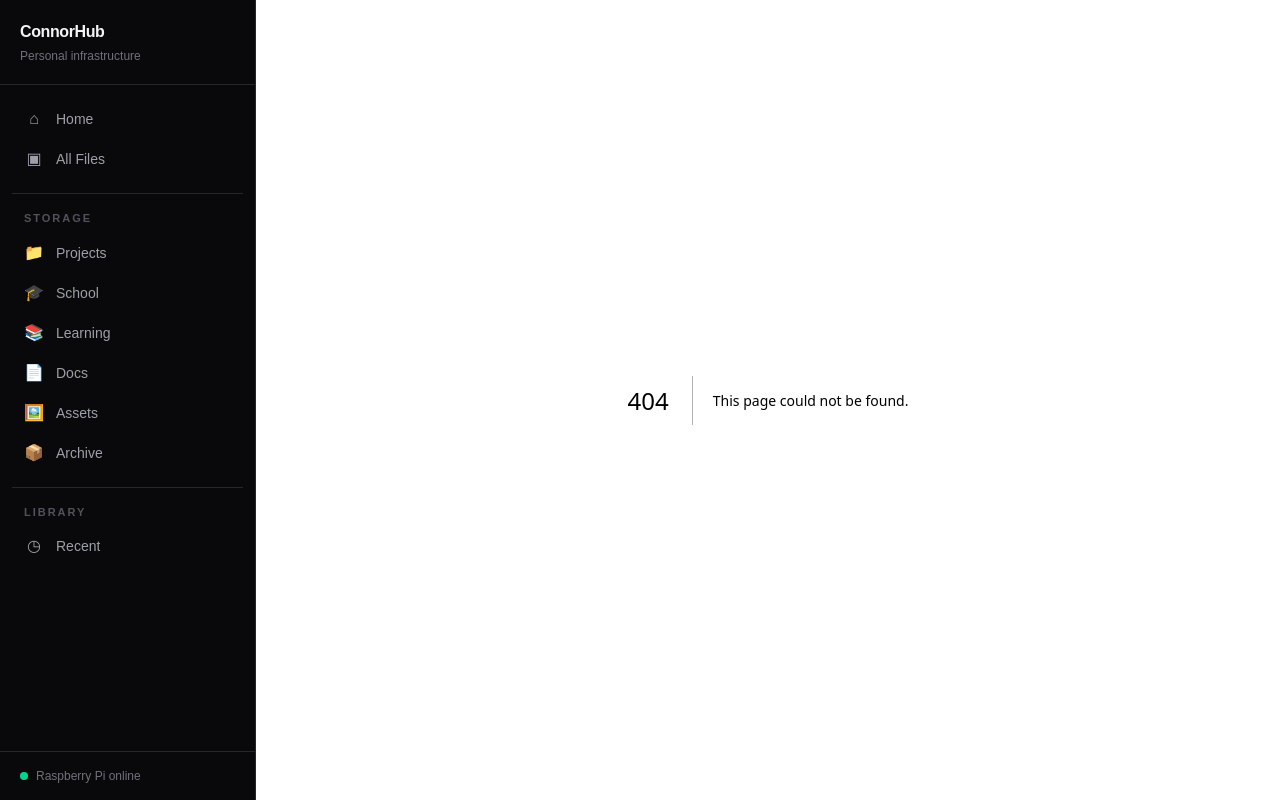
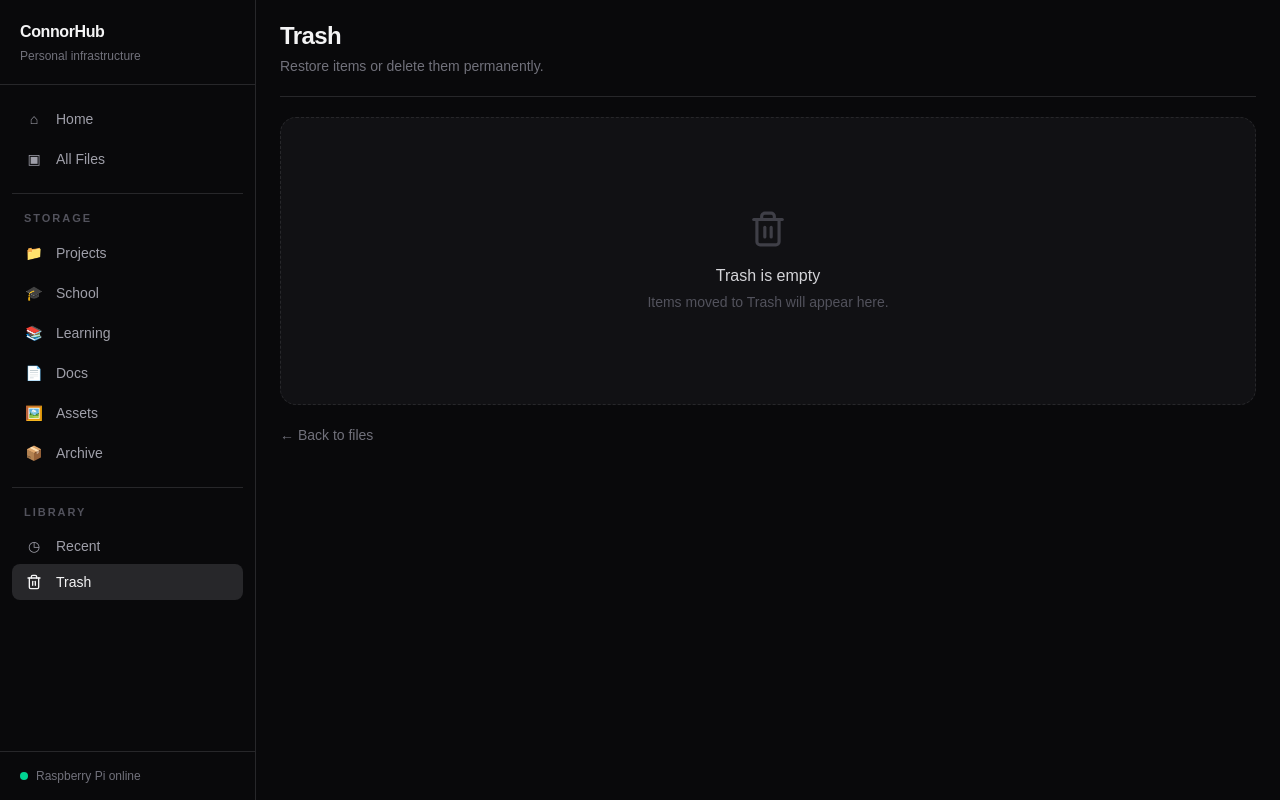
Before and after one commit to cfarwell02/ConnorHub, a Next.js app in the folder dashboard/: page /trash in a window 1280 px wide. Before the commit this address had no page. Built offline with nearby package versions, Linux system fonts and the light colour scheme.

Commit message:
feat: implement trash functionality with move to trash feature and trash page

```diff
--- /dev/null
+++ b/dashboard/src/app/api/files/trash/route.ts
@@ -0,0 +1,134 @@
+import { NextRequest, NextResponse } from "next/server";
+import { mkdir, readFile, rename, writeFile } from "node:fs/promises";
+import path from "node:path";
+
+import { CONNORHUB_ROOT, resolveConnorHubPath } from "@/lib/server-data";
+
+export type TrashRecord = {
+  id: string;
+  originalPath: string;
+  trashPath: string;
+  deletedAt: string;
+};
+
+const TRASH_DIRECTORY = path.join(CONNORHUB_ROOT, ".connorhub", "trash");
+
+const TRASH_INDEX = path.join(TRASH_DIRECTORY, "index.json");
+
+export async function GET() {
+  try {
+    const records = await readTrashRecords();
+
+    return NextResponse.json({
+      records,
+    });
+  } catch (error) {
+    console.error("Unable to read Trash:", error);
+
+    return NextResponse.json(
+      { error: "Trash could not be loaded." },
+      { status: 500 },
+    );
+  }
+}
+
+export async function POST(request: NextRequest) {
+  try {
+    const body = (await request.json()) as {
+      relativePath?: unknown;
+    };
+
+    if (
+      typeof body.relativePath !== "string" ||
+      body.relativePath.trim().length === 0
+    ) {
+      return NextResponse.json(
+        { error: "A file or folder path is required." },
+        { status: 400 },
+      );
+    }
+
+    const relativePath = sanitizeRelativePath(body.relativePath);
+
+    if (!relativePath) {
+      return NextResponse.json(
+        { error: "The ConnorHub root cannot be moved to Trash." },
+        { status: 400 },
+      );
+    }
+
+    if (
+      relativePath === ".connorhub" ||
+      relativePath.startsWith(".connorhub/")
+    ) {
+      return NextResponse.json(
+        { error: "ConnorHub system files cannot be moved to Trash." },
+        { status: 400 },
+      );
+    }
+
+    const sourceAbsolutePath = await resolveConnorHubPath(relativePath);
+
+    await mkdir(TRASH_DIRECTORY, {
+      recursive: true,
+    });
+
+    const id = crypto.randomUUID();
+    const originalName = path.basename(sourceAbsolutePath);
+    const trashName = `${id}-${originalName}`;
+    const trashAbsolutePath = path.join(TRASH_DIRECTORY, trashName);
+
+    await rename(sourceAbsolutePath, trashAbsolutePath);
+
+    const records = await readTrashRecords();
+
+    const record: TrashRecord = {
+      id,
+      originalPath: relativePath,
+      trashPath: `.connorhub/trash/${trashName}`,
+      deletedAt: new Date().toISOString(),
+    };
+
+    records.push(record);
+    await writeTrashRecords(records);
+
+    return NextResponse.json({
+      success: true,
+      record,
+    });
+  } catch (error) {
+    console.error("Unable to move item to Trash:", error);
+
+    return NextResponse.json(
+      { error: "The item could not be moved to Trash." },
+      { status: 500 },
+    );
+  }
+}
+
+async function readTrashRecords(): Promise<TrashRecord[]> {
+  try {
+    const contents = await readFile(TRASH_INDEX, "utf8");
+    return JSON.parse(contents) as TrashRecord[];
+  } catch (error) {
+    if (error instanceof Error && "code" in error && error.code === "ENOENT") {
+      return [];
+    }
+
+    throw error;
+  }
+}
+
+async function writeTrashRecords(records: TrashRecord[]): Promise<void> {
+  await writeFile(TRASH_INDEX, JSON.stringify(records, null, 2), "utf8");
+}
+
+function sanitizeRelativePath(value: string): string {
+  return value
+    .replaceAll("\\", "/")
+    .split("/")
+    .filter(
+      (segment) => segment.length > 0 && segment !== "." && segment !== "..",
+    )
+    .join("/");
+}
--- /dev/null
+++ b/dashboard/src/app/trash/page.tsx
@@ -0,0 +1,121 @@
+import Link from "next/link";
+import { Trash2 } from "lucide-react";
+
+import { CONNORHUB_ROOT } from "@/lib/server-data";
+import { readFile } from "node:fs/promises";
+import path from "node:path";
+
+type TrashRecord = {
+  id: string;
+  originalPath: string;
+  trashPath: string;
+  deletedAt: string;
+};
+
+const TRASH_INDEX = path.join(
+  CONNORHUB_ROOT,
+  ".connorhub",
+  "trash",
+  "index.json",
+);
+
+export const dynamic = "force-dynamic";
+
+export default async function TrashPage() {
+  const records = await readTrashRecords();
+
+  return (
+    <main className="min-h-screen bg-zinc-950 px-4 py-5 text-zinc-100 sm:px-6">
+      <div className="mx-auto max-w-7xl">
+        <header className="mb-5 border-b border-zinc-800 pb-5">
+          <h1 className="text-2xl font-semibold tracking-tight">Trash</h1>
+
+          <p className="mt-1 text-sm text-zinc-500">
+            Restore items or delete them permanently.
+          </p>
+        </header>
+
+        {records.length === 0 ? (
+          <section className="flex min-h-72 flex-col items-center justify-center rounded-2xl border border-dashed border-zinc-800 bg-zinc-900/60 px-6 text-center">
+            <Trash2 size={38} className="text-zinc-700" />
+
+            <h2 className="mt-4 text-base font-medium text-zinc-300">
+              Trash is empty
+            </h2>
+
+            <p className="mt-1 text-sm text-zinc-600">
+              Items moved to Trash will appear here.
+            </p>
+          </section>
+        ) : (
+          <section className="overflow-hidden rounded-2xl border border-zinc-800 bg-zinc-900">
+            <div className="grid grid-cols-[minmax(0,1fr)_180px_160px] border-b border-zinc-800 px-4 py-3 text-xs font-medium uppercase tracking-wider text-zinc-600">
+              <span>Name</span>
+              <span>Original location</span>
+              <span className="text-right">Deleted</span>
+            </div>
+
+            <div className="divide-y divide-zinc-800/80">
+              {records.map((record) => (
+                <div
+                  key={record.id}
+                  className="grid grid-cols-[minmax(0,1fr)_180px_160px] items-center px-4 py-3"
+                >
+                  <div className="min-w-0">
+                    <p className="truncate text-sm font-medium text-zinc-200">
+                      {getItemName(record.originalPath)}
+                    </p>
+                  </div>
+
+                  <p className="truncate text-sm text-zinc-500">
+                    {getParentPath(record.originalPath)}
+                  </p>
+
+                  <p className="text-right text-sm text-zinc-500">
+                    {new Date(record.deletedAt).toLocaleString()}
+                  </p>
+                </div>
+              ))}
+            </div>
+          </section>
+        )}
+
+        <Link
+          href="/files"
+          className="mt-5 inline-block text-sm text-zinc-500 transition hover:text-zinc-200"
+        >
+          ← Back to files
+        </Link>
+      </div>
+    </main>
+  );
+}
+
+async function readTrashRecords(): Promise<TrashRecord[]> {
+  try {
+    const contents = await readFile(TRASH_INDEX, "utf8");
+    const records = JSON.parse(contents) as TrashRecord[];
+
+    return records.sort(
+      (a, b) =>
+        new Date(b.deletedAt).getTime() - new Date(a.deletedAt).getTime(),
+    );
+  } catch (error) {
+    if (error instanceof Error && "code" in error && error.code === "ENOENT") {
+      return [];
+    }
+
+    throw error;
+  }
+}
+
+function getItemName(relativePath: string): string {
+  return relativePath.split("/").filter(Boolean).at(-1) ?? relativePath;
+}
+
+function getParentPath(relativePath: string): string {
+  const segments = relativePath.split("/").filter(Boolean);
+  segments.pop();
+
+  return segments.length > 0 ? segments.join("/") : "ConnorHub";
+}
--- a/dashboard/src/components/files/FileContextMenu.tsx
+++ b/dashboard/src/components/files/FileContextMenu.tsx
@@ -10,7 +10,14 @@ import {
   useState,
   useTransition,
 } from "react";
-import { ExternalLink, FolderInput, Pin, PinOff, CopyPlus } from "lucide-react";
+import {
+  ExternalLink,
+  FolderInput,
+  Pin,
+  PinOff,
+  CopyPlus,
+  Trash2,
+} from "lucide-react";
 import MoveFileDialog from "@/components/files/MoveFileDialog";
 
 type FileContextMenuProps = {
@@ -186,6 +193,37 @@ export default function FileContextMenu({
     });
   }
 
+  function handleMoveToTrash() {
+    startTransition(async () => {
+      try {
+        const response = await fetch("/api/files/trash", {
+          method: "POST",
+          headers: {
+            "Content-Type": "application/json",
+          },
+          body: JSON.stringify({
+            relativePath,
+          }),
+        });
+
+        const result = (await response.json()) as {
+          error?: string;
+        };
+
+        if (!response.ok) {
+          throw new Error(
+            result.error ?? "The item could not be moved to Trash.",
+          );
+        }
+
+        setIsOpen(false);
+        router.refresh();
+      } catch (error) {
+        console.error("Unable to move item to Trash:", error);
+      }
+    });
+  }
+
   return (
     <div onContextMenu={handleContextMenu}>
       {children}
@@ -231,6 +269,15 @@ export default function FileContextMenu({
             disabled={isPending}
             onClick={handleDuplicate}
           />
+          <div className="my-1 border-t border-zinc-800" />
+
+          <ContextMenuButton
+            icon={<Trash2 size={16} />}
+            label="Move to Trash"
+            disabled={isPending}
+            onClick={handleMoveToTrash}
+            destructive
+          />
         </div>
       )}
       <MoveFileDialog
@@ -247,6 +294,7 @@ type ContextMenuButtonProps = {
   icon: ReactNode;
   label: string;
   disabled?: boolean;
+  destructive?: boolean;
   onClick: () => void;
 };
 
@@ -254,6 +302,7 @@ function ContextMenuButton({
   icon,
   label,
   disabled = false,
+  destructive = false,
   onClick,
 }: ContextMenuButtonProps) {
   return (
@@ -262,9 +311,16 @@ function ContextMenuButton({
       role="menuitem"
       disabled={disabled}
       onClick={onClick}
-      className="flex w-full items-center gap-3 rounded-md px-3 py-2 text-left text-sm text-zinc-300 transition hover:bg-zinc-800 hover:text-zinc-100 disabled:cursor-not-allowed disabled:opacity-50"
+      className={`flex w-full items-center gap-3 rounded-md px-3 py-2 text-left text-sm transition disabled:cursor-not-allowed disabled:opacity-50 ${
+        destructive
+          ? "text-red-300 hover:bg-red-950/50 hover:text-red-200"
+          : "text-zinc-300 hover:bg-zinc-800 hover:text-zinc-100"
+      }`}
     >
-      <span className="text-zinc-500">{icon}</span>
+      <span className={destructive ? "text-red-400" : "text-zinc-500"}>
+        {icon}
+      </span>
+
       <span>{label}</span>
     </button>
   );
--- a/dashboard/src/components/files/FileExplorer.tsx
+++ b/dashboard/src/components/files/FileExplorer.tsx
@@ -16,7 +16,6 @@ import {
   Search,
 } from "lucide-react";
 
-import DeleteFileButton from "@/components/files/DeleteFileButton";
 import RenameFileButton from "@/components/files/RenameFileButton";
 import type { FileBrowserItem } from "@/types/files";
 import FileContextMenu from "./FileContextMenu";
@@ -215,12 +214,6 @@ function ListView({
                     relativePath={item.relativePath}
                     isDirectory={item.isDirectory}
                   />
-
-                  <DeleteFileButton
-                    itemName={item.name}
-                    relativePath={item.relativePath}
-                    isDirectory={item.isDirectory}
-                  />
                 </div>
               </div>
             </FileContextMenu>
@@ -290,12 +283,6 @@ function GridView({
               </Link>
               <div className="mt-3 flex justify-end gap-2 border-t border-zinc-800 pt-3">
                 <RenameFileButton
-                  itemName={item.name}
-                  relativePath={item.relativePath}
-                  isDirectory={item.isDirectory}
-                />
-
-                <DeleteFileButton
                   itemName={item.name}
                   relativePath={item.relativePath}
                   isDirectory={item.isDirectory}
--- a/dashboard/src/components/layout/Sidebar.tsx
+++ b/dashboard/src/components/layout/Sidebar.tsx
@@ -2,6 +2,7 @@
 
 import Link from "next/link";
 import { usePathname, useSearchParams } from "next/navigation";
+import { Trash2 } from "lucide-react";
 
 const storageLinks = [
   { label: "Projects", icon: "📁", path: "Projects" },
@@ -111,6 +112,13 @@ export default function Sidebar({ pinnedPaths }: SidebarProps) {
             active={pathname === "/recent"}
           />
         </div>
+
+        <SidebarLink
+          href="/trash"
+          icon={<Trash2 size={16} />}
+          label="Trash"
+          active={pathname === "/trash"}
+        />
       </nav>
 
       <div className="border-t border-zinc-800 px-5 py-4">
@@ -125,7 +133,7 @@ export default function Sidebar({ pinnedPaths }: SidebarProps) {
 
 type SidebarLinkProps = {
   href: string;
-  icon: string;
+  icon: React.ReactNode;
   label: string;
   active?: boolean;
 };
@@ -141,7 +149,7 @@ function SidebarLink({ href, icon, label, active = false }: SidebarLinkProps) {
           : "text-zinc-400 hover:bg-zinc-900 hover:text-zinc-100"
       }`}
     >
-      <span className="w-5 text-center text-base leading-none">{icon}</span>
+      <span className="flex w-5 items-center justify-center">{icon}</span>
       <span className="truncate">{label}</span>
     </Link>
   );
```
